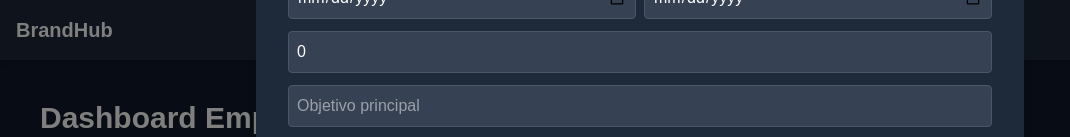
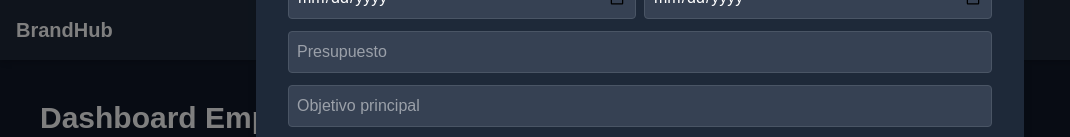
Before and after one commit to tonyhigver/marketplaceupworkreal, a Next.js app: page /empresa in a window 1280 px wide. Both pictures are taken after a click on the button "Crear Campaña". Shown: the top 137 px of the page, without its empty margins (0-1070 px from the left). Built offline with nearby package versions, Linux system fonts and the light colour scheme; no server answers; the database is empty.

Commit message:
Agregar dashboards de Startu

```diff
--- a/src/components/CreateCampaignForm.tsx
+++ b/src/components/CreateCampaignForm.tsx
@@ -1,10 +1,10 @@
 "use client";
 
-import { useState, useEffect } from "react";
+import { useState } from "react";
 import { supabase } from "@/lib/supabaseClient";
 
 interface CreateCampaignFormProps {
-  userId: string; // Puedes pasar el userId obtenido desde tu callback de login
+  userId: string; // UUID del usuario logueado
   onCreateCampaign: (campaign: any) => void;
 }
 
@@ -14,7 +14,7 @@ export default function CreateCampaignForm({ userId, onCreateCampaign }: CreateC
   const [campaignName, setCampaignName] = useState("");
   const [startDate, setStartDate] = useState("");
   const [endDate, setEndDate] = useState("");
-  const [budget, setBudget] = useState(0);
+  const [budget, setBudget] = useState<number | null>(null);
   const [objective, setObjective] = useState("");
 
   const [brandName, setBrandName] = useState("");
@@ -37,6 +37,7 @@ export default function CreateCampaignForm({ userId, onCreateCampaign }: CreateC
       return;
     }
 
+    // Preparamos datos, pasando null en campos vacíos
     const campaignData = {
       campaign_name: campaignName || null,
       start_date: startDate || null,
@@ -54,10 +55,10 @@ export default function CreateCampaignForm({ userId, onCreateCampaign }: CreateC
       rewards: rewards || null,
       success_metrics: successMetrics || null,
       references: references || null,
-      created_by: userId, // usamos directamente el userId
+      created_by: userId, // ✅ usamos el UUID del usuario
     };
 
-    console.log("📤 Enviando campaña a Supabase:", campaignData);
+    console.log("📤 Creando campaña con datos:", campaignData);
 
     try {
       const { data, error } = await supabase
@@ -72,18 +73,18 @@ export default function CreateCampaignForm({ userId, onCreateCampaign }: CreateC
         return;
       }
 
-      console.log("✅ Campaña guardada en Supabase:", data);
+      console.log("✅ Campaña creada:", data);
       onCreateCampaign(data);
       setShowModal(false);
 
       // Limpiar campos
-      setCampaignName(""); setStartDate(""); setEndDate(""); setBudget(0); setObjective("");
+      setCampaignName(""); setStartDate(""); setEndDate(""); setBudget(null); setObjective("");
       setBrandName(""); setBrandValues(""); setBrandTone(""); setBrandAssets("");
       setAudience(""); setContentType(""); setContentGuidelines(""); setRestrictions("");
       setRewards(""); setSuccessMetrics(""); setReferences("");
 
     } catch (err) {
-      console.error("💥 Error inesperado:", err);
+      console.error("💥 Error inesperado al crear campaña:", err);
       alert("Error inesperado al crear la campaña");
     }
   };
@@ -107,7 +108,7 @@ export default function CreateCampaignForm({ userId, onCreateCampaign }: CreateC
                 <input type="date" value={startDate} onChange={(e) => setStartDate(e.target.value)} className="w-full p-2 rounded bg-gray-700 text-white border border-gray-600"/>
                 <input type="date" value={endDate} onChange={(e) => setEndDate(e.target.value)} className="w-full p-2 rounded bg-gray-700 text-white border border-gray-600"/>
               </div>
-              <input type="number" placeholder="Presupuesto" value={budget} onChange={(e) => setBudget(Number(e.target.value))} className="w-full p-2 rounded bg-gray-700 text-white border border-gray-600"/>
+              <input type="number" placeholder="Presupuesto" value={budget ?? ""} onChange={(e) => setBudget(e.target.value ? Number(e.target.value) : null)} className="w-full p-2 rounded bg-gray-700 text-white border border-gray-600"/>
               <input type="text" placeholder="Objetivo principal" value={objective} onChange={(e) => setObjective(e.target.value)} className="w-full p-2 rounded bg-gray-700 text-white border border-gray-600"/>
 
               <input type="text" placeholder="Nombre de la marca" value={brandName} onChange={(e) => setBrandName(e.target.value)} className="w-full p-2 rounded bg-gray-700 text-white border border-gray-600"/>
```
